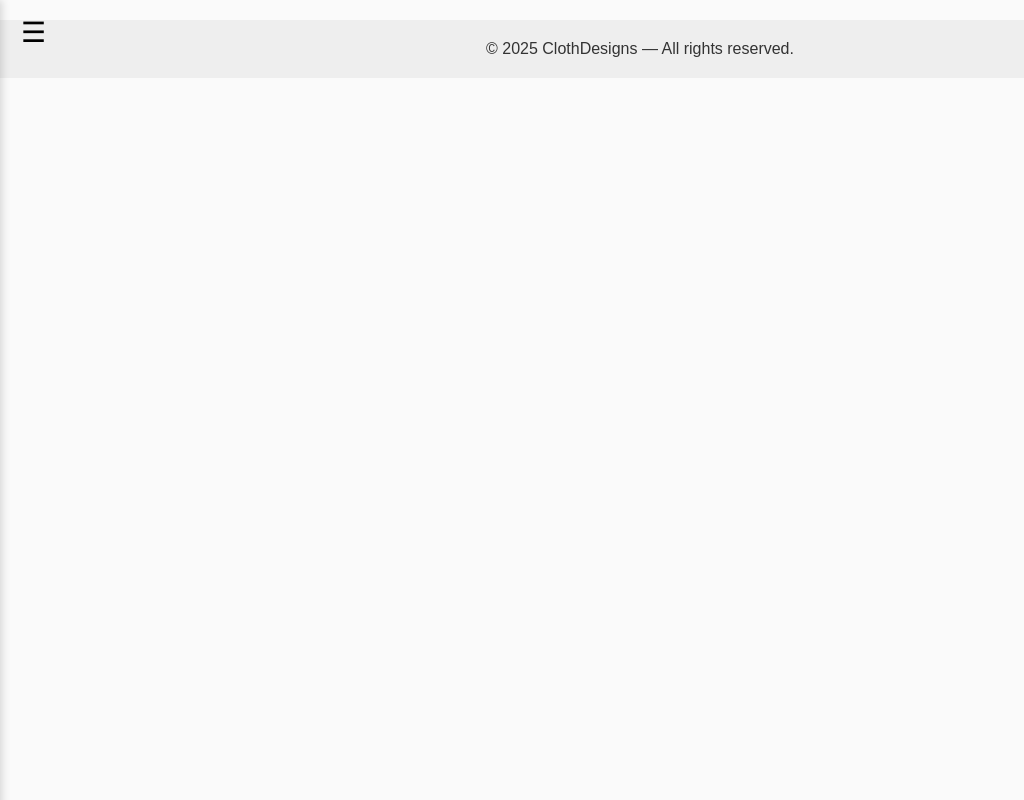
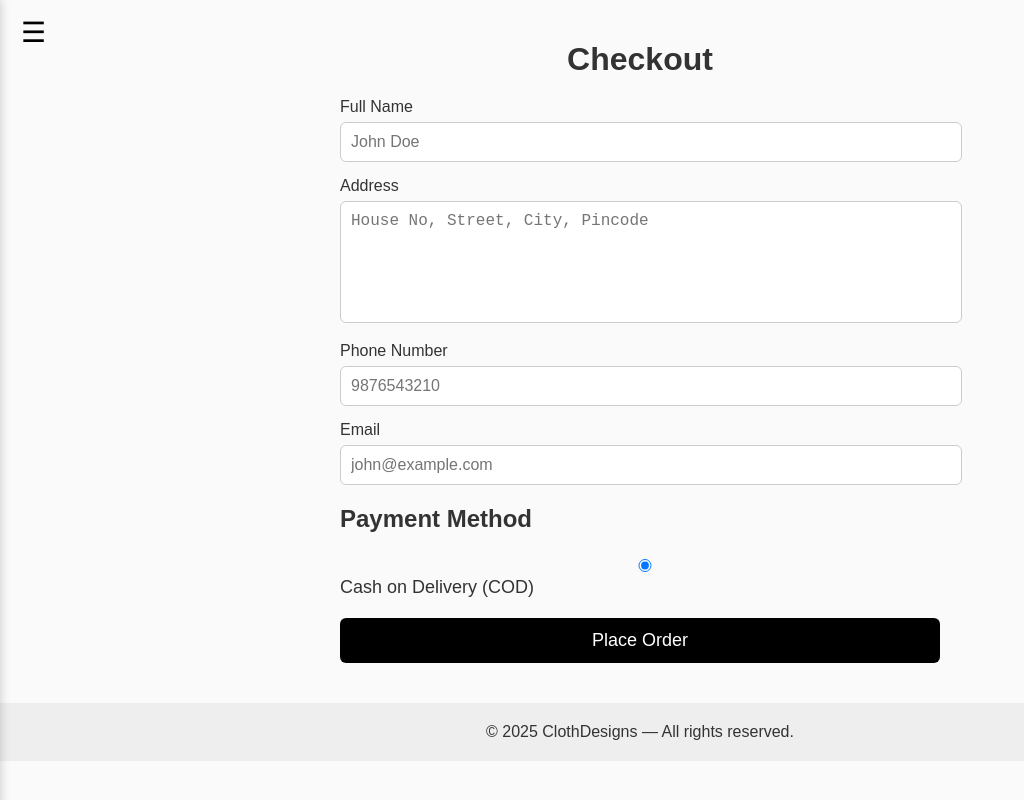
Before and after one commit to DragonEmprr/Quito_frontend, a React (Create React App) app: page /checkout in a window 1280 px wide. Shown: the whole page, without its empty margins (0-1024 px from the left). Built offline with nearby package versions, Linux system fonts and the light colour scheme; no server answers.

Commit message:
checkout done without razorpay

```diff
--- a/src/App.js
+++ b/src/App.js
@@ -2,13 +2,15 @@
 import {React,  useEffect } from "react";
 import { BrowserRouter as Router, Routes, Route, useLocation } from "react-router-dom";
 
+import "./App.css";
+
+
 import Navbar from "./home_components/navbar/navbar";
-
 import ProductPage from "./product_components/page/product";
 import Home from "./home_components/page/home";
 import CartPage from "./cart_components/page/cart";
+import CheckoutPage from "./checkout_components/page/checkout";
 
-import "./App.css";
 
 
 const ScrollToHash = () => {
@@ -39,6 +41,8 @@ export default function App() {
 
           {/* CART */}
           <Route path="/cart" element={<CartPage />} />
+
+          <Route path="/checkout" element = {<CheckoutPage />} />
         </Routes>
 
         <footer>
--- a/src/cart_components/page/cart.js
+++ b/src/cart_components/page/cart.js
@@ -2,8 +2,11 @@ import React, { useEffect, useState } from "react";
 import "./cart.css";
 import { removeFromCart, updateQuantity } from "../../utils/cartutils";
 import { apiurl } from "../../data/shopinfo";
+import { useNavigate } from "react-router-dom";
 
 export default function CartPage() {
+
+  const navigate = useNavigate();
   const [cartItems, setCartItems] = useState([]);
   const [products, setProducts] = useState({});
 
@@ -128,7 +131,7 @@ export default function CartPage() {
       {cartItems.length > 0 && (
         <div className="checkout-bar">
           <h2>Total: ₹{totalCartPrice.toLocaleString()}</h2>
-          <button className="checkout-btn">Proceed to Checkout</button>
+          <button className="checkout-btn" onClick={() => navigate("/checkout")}>Proceed to Checkout</button>
         </div>
       )}
     </div>
--- /dev/null
+++ b/src/checkout_components/page/checkout.css
@@ -0,0 +1,60 @@
+.checkout-page {
+  max-width: 600px;
+  margin: auto;
+  padding: 20px;
+}
+
+.checkout-page h1 {
+  text-align: center;
+  margin-bottom: 20px;
+}
+
+.checkout-form label {
+  display: block;
+  margin-bottom: 15px;
+  font-size: 16px;
+  font-weight: 500;
+}
+
+.checkout-form input,
+.checkout-form textarea {
+  width: 100%;
+  padding: 10px;
+  margin-top: 6px;
+  border: 1px solid #ccc;
+  border-radius: 6px;
+  font-size: 16px;
+}
+
+.checkout-form textarea {
+  height: 100px;
+  resize: none;
+}
+
+.payment-option {
+  margin: 20px 0;
+  font-size: 18px;
+}
+
+.error {
+  color: red;
+  margin-bottom: 10px;
+  font-weight: 600;
+}
+
+.success {
+  color: green;
+  margin-bottom: 10px;
+  font-weight: 600;
+}
+
+.place-order-btn {
+  width: 100%;
+  padding: 12px;
+  background: black;
+  color: white;
+  border: none;
+  border-radius: 6px;
+  font-size: 18px;
+  cursor: pointer;
+}
--- /dev/null
+++ b/src/checkout_components/page/checkout.js
@@ -0,0 +1,137 @@
+import React, { useState } from "react";
+import "./checkout.css";
+
+import { apiurl } from "../../data/shopinfo";
+import { clearCart } from "../../utils/cartutils";
+import { useNavigate } from "react-router-dom";
+
+export default function CheckoutPage() {
+  const [form, setForm] = useState({
+    name: "",
+    address: "",
+    phone: "",
+    email: "",
+  });
+
+  const navigate = useNavigate();
+
+  const [error, setError] = useState("");
+  const [success, setSuccess] = useState("");
+
+  function handleChange(e) {
+    setForm({ ...form, [e.target.name]: e.target.value });
+  }
+
+  async function placeOrder() {
+    const { name, address, phone, email } = form;
+
+    if (!name || !address || !phone || !email) {
+      setError("Please fill all the fields before placing the order.");
+      return;
+    }
+
+    setError("");
+    setSuccess("");
+
+    // Load cart from localStorage
+    const cart = JSON.parse(localStorage.getItem("factory_cart")) || [];
+
+    const body = {
+      customer_details: form,
+      cart: cart,
+      payment_method: "Cash on Delivery",
+    };
+
+    try {
+      const res = await fetch(`${apiurl}/order_confirmation`, {
+        method: "POST",
+        headers: {
+          "Content-Type": "application/json",
+        },
+        body: JSON.stringify(body),
+      });
+
+      const data = await res.json();
+
+      if (res.ok) {
+        alert("Order placed successfully!");
+        localStorage.removeItem("factory_cart"); // clearing cart after order
+      } else {
+        setError(data.message || "Failed to place order.");
+        return;
+      }
+    } catch (err) {
+      setError("Server error while placing your order.");
+      return;
+    }
+
+    clearCart();
+    navigate("/");
+  }
+
+  return (
+    <div className="checkout-page">
+      <h1>Checkout</h1>
+
+      <div className="checkout-form">
+
+        <label>
+          Full Name
+          <input
+            type="text"
+            name="name"
+            placeholder="John Doe"
+            value={form.name}
+            onChange={handleChange}
+          />
+        </label>
+
+        <label>
+          Address
+          <textarea
+            name="address"
+            placeholder="House No, Street, City, Pincode"
+            value={form.address}
+            onChange={handleChange}
+          ></textarea>
+        </label>
+
+        <label>
+          Phone Number
+          <input
+            type="text"
+            name="phone"
+            placeholder="9876543210"
+            value={form.phone}
+            onChange={handleChange}
+          />
+        </label>
+
+        <label>
+          Email
+          <input
+            type="email"
+            name="email"
+            placeholder="john@example.com"
+            value={form.email}
+            onChange={handleChange}
+          />
+        </label>
+
+        <h2>Payment Method</h2>
+
+        <div className="payment-option">
+          <input type="radio" checked readOnly />
+          Cash on Delivery (COD)
+        </div>
+
+        {error && <p className="error">{error}</p>}
+        {success && <p className="success">{success}</p>}
+
+        <button className="place-order-btn" onClick={placeOrder}>
+          Place Order
+        </button>
+      </div>
+    </div>
+  );
+}
--- a/src/data/shopinfo.js
+++ b/src/data/shopinfo.js
@@ -1,8 +1,8 @@
 export const shopAddress = process.env.REACT_APP_SHOP_ADDRESS;
 
-export const phone = process.env.REACT_APP_PHONE_NUMBER;
+export const phone = process.env.REACT_APP_PHONE;
 
-export const email = process.env.REACT_APP_EMAIL_ADDRESS;
+export const email = process.env.REACT_APP_EMAIL;
 
 export const googleMapsSrc = `https://www.google.com/maps?q=${encodeURIComponent(
   shopAddress
```
Also changed, not shown: 1 other file (tests, documents, lock files or other folders).
